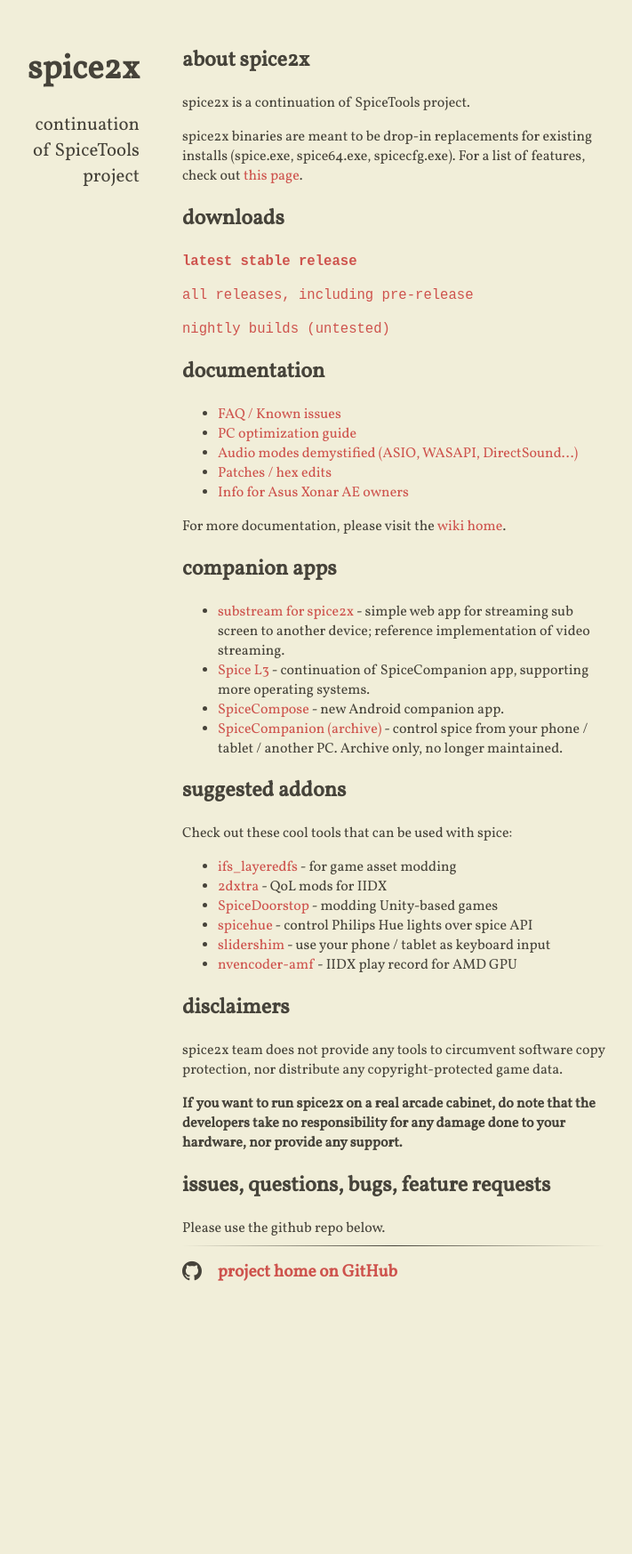
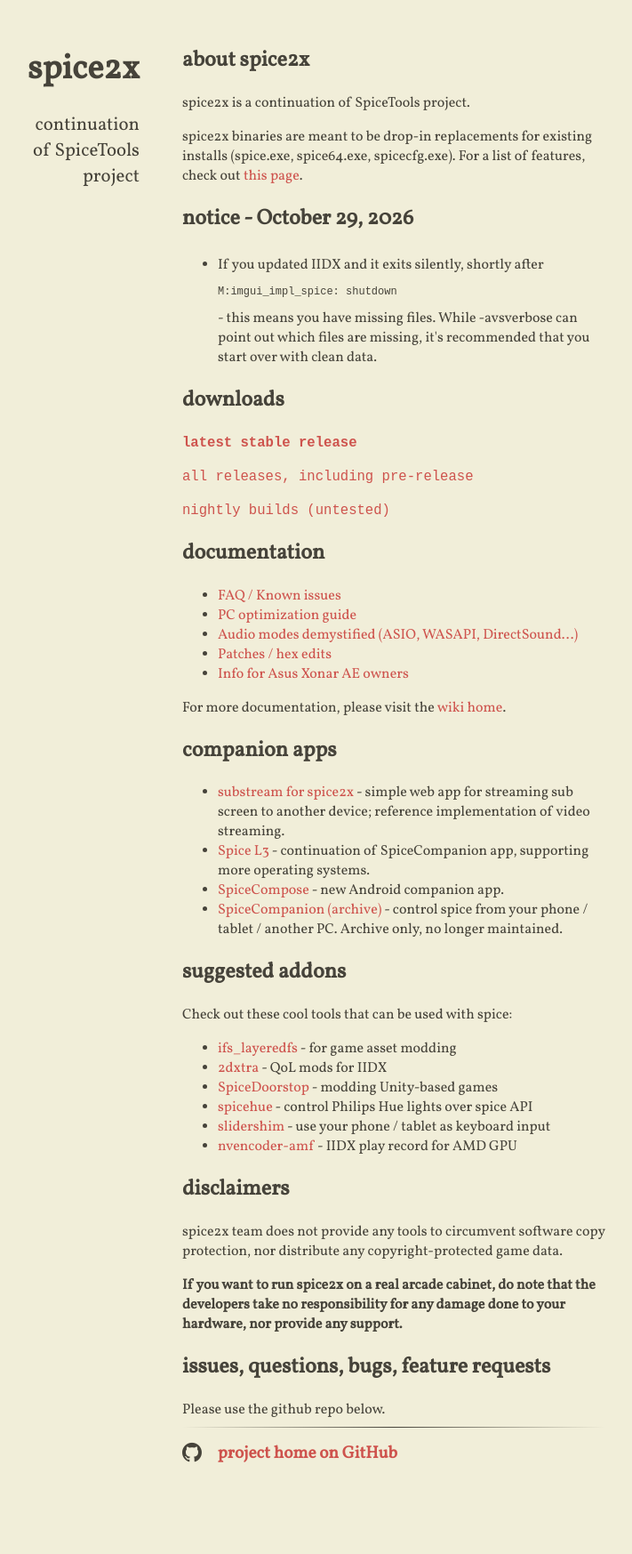
Before and after one commit to spice2x/spice2x.github.io, a Jekyll site: the page built from docs/index.html, in a window 1280 px wide. Shown: the whole page at 89% size, without its empty margins (299-1010 px from the left). Built offline with Jekyll 4.4.1, drawn with Linux system fonts in a browser that asks for light colours; nearby versions of some CDN libraries; before the commit the page ends 1543 px from its top, so only the background shows below that.

Commit message:
ldj crash notice
Updated notice section with new information regarding IIDX updates and missing files.

```diff
--- a/docs/_includes/content.html
+++ b/docs/_includes/content.html
@@ -5,15 +5,17 @@
   For a list of features, check out <a href="https://github.com/spice2x/spice2x.github.io/wiki/spice2x-features">this page</a>.
 </p>
 
-<!-- <h2>notice - December 31, 2025</h2>
+<h2>notice - October 29, 2026</h2>
 
 <p style="font-size: x-large">
   <ul>
     <li>
-      If you got SDVX EG Final (2025120900), read <a href="https://github.com/spice2x/spice2x.github.io/issues/489"> this link </a>to resolve known issues.
+      If you updated IIDX and it exits silently, shortly after <pre>M:imgui_impl_spice: shutdown</pre> -
+      this means you have missing files. While -avsverbose can point out which files are missing, it's recommended
+      that you start over with clean data.
     </li>
   </ul>
-</p> -->
+</p>
 
 <h2>downloads</h2>
 
```
